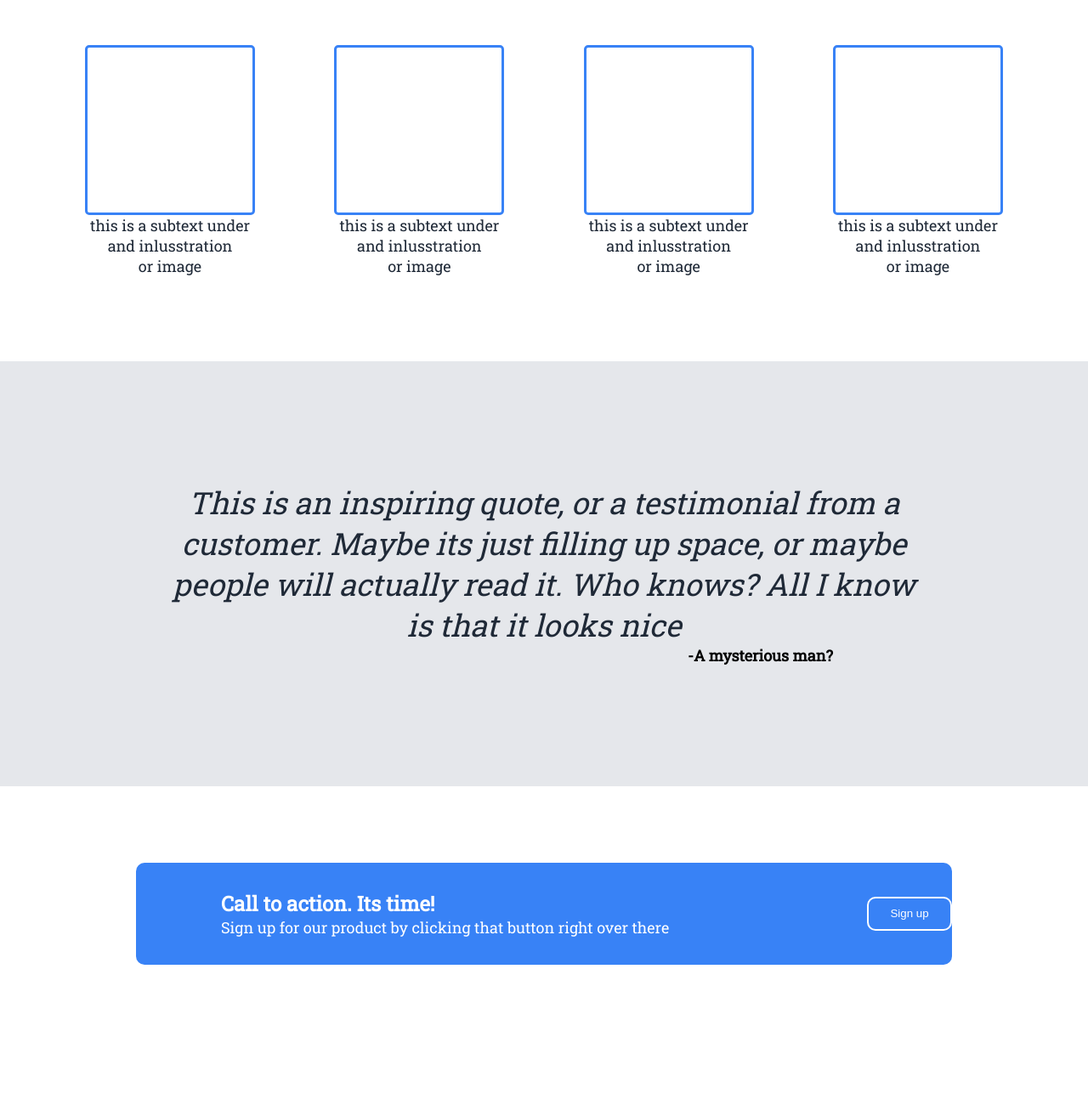
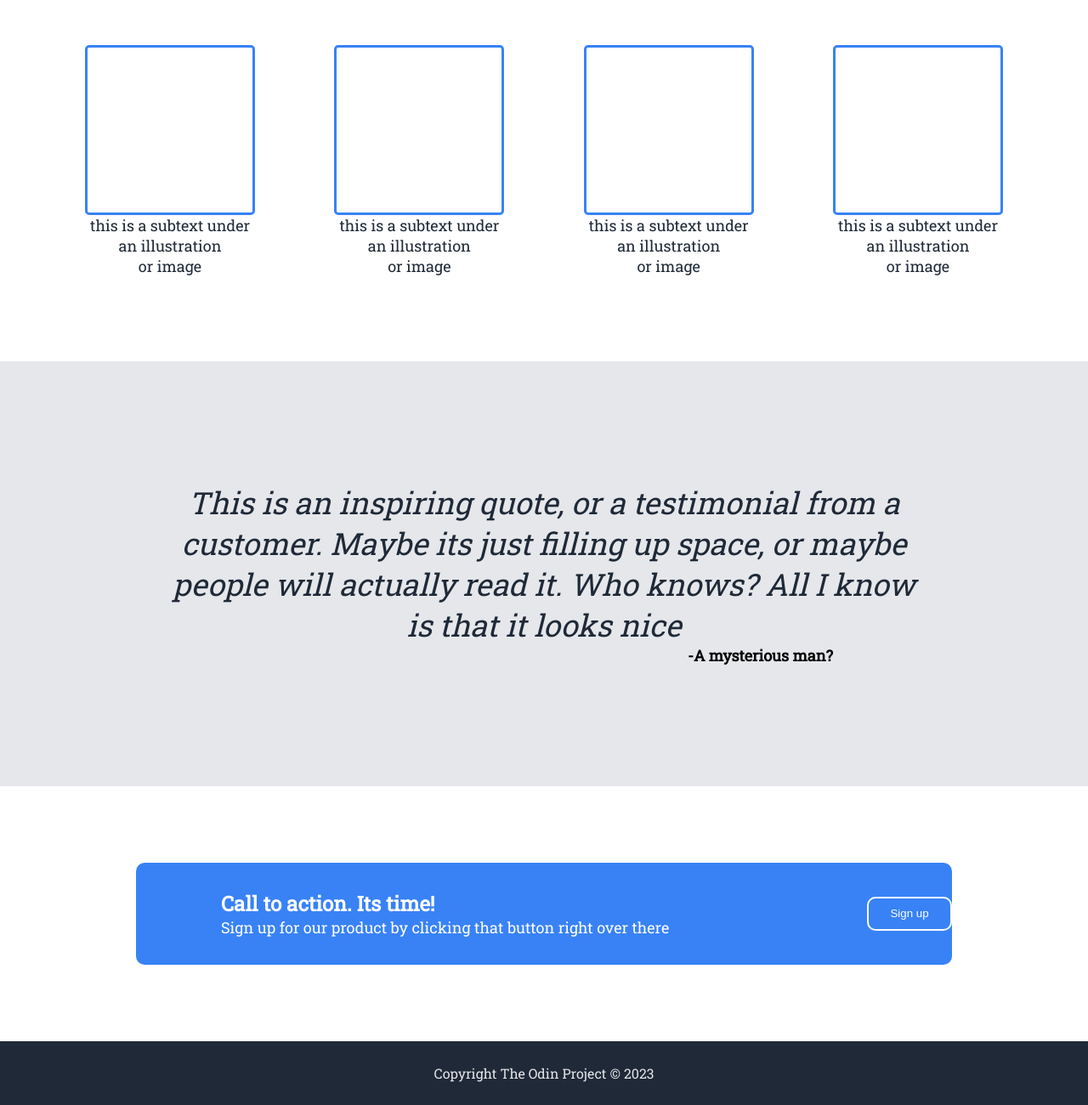
Before and after one commit to Yonis7/Site-Landing-Page, a plain HTML site: page index.html in a window 1280 px wide. Shown: the part 527-1827 px from the top of the page at 85% size. Before the commit the page ends 1752 px from the top, so only its background shows below. Drawn offline with Linux system fonts and the light colour scheme.

Commit message:
Added footer

```diff
--- a/index.html
+++ b/index.html
@@ -43,19 +43,19 @@
   <div class="row-of-blue-divs">
           <div class="blue-box-msg">
         <div class="box-blue"></div>
-        <p class="p-second">this is a subtext under<br> and inlusstration<br> or image</p>
+        <p class="p-second">this is a subtext under<br> an illustration<br> or image</p>
       </div>
       <div class="blue-box-msg">
         <div class="box-blue"></div>
-        <p class="p-second">this is a subtext under<br> and inlusstration<br> or image</p>
+        <p class="p-second">this is a subtext under<br> an illustration<br> or image</p>
       </div>
       <div class="blue-box-msg">
         <div class="box-blue"></div>
-        <p class="p-second">this is a subtext under<br> and inlusstration<br> or image</p>
+        <p class="p-second">this is a subtext under<br> an illustration<br> or image</p>
       </div>
       <div class="blue-box-msg">
         <div class="box-blue"></div>
-        <p class="p-second">this is a subtext under<br> and inlusstration<br> or image</p>
+        <p class="p-second">this is a subtext under<br> an illustration<br> or image</p>
       </div>
     </div>
 </div>
@@ -80,5 +80,10 @@
       <button type="button" class="btn-last-div">Sign up</button>
   </div>
 </div>
+</div>
+
+<div class="footer">
+  Copyright The Odin Project © 2023
+</div>
 </body>
 </html>
--- a/style.css
+++ b/style.css
@@ -199,3 +199,12 @@ h4 {
   border: 2px solid white;
   border-radius: 10px;
 }
+
+.footer {
+  display: flex;
+  justify-content: center;
+  align-items: center;
+  background-color: #1f2937;
+  height: 75px;
+  color: #e5e7eb;
+}
```
